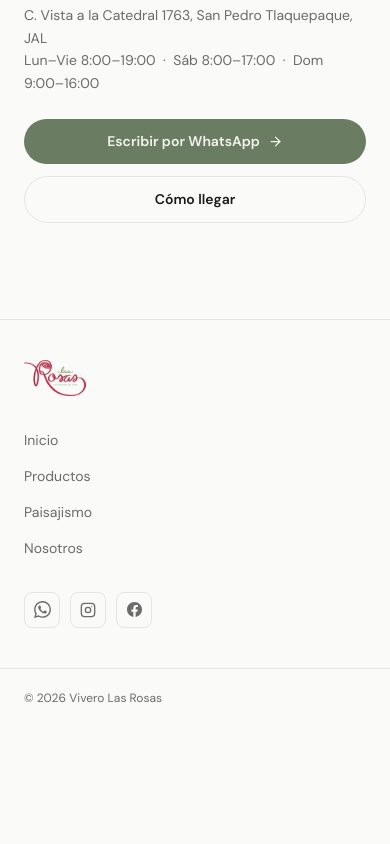
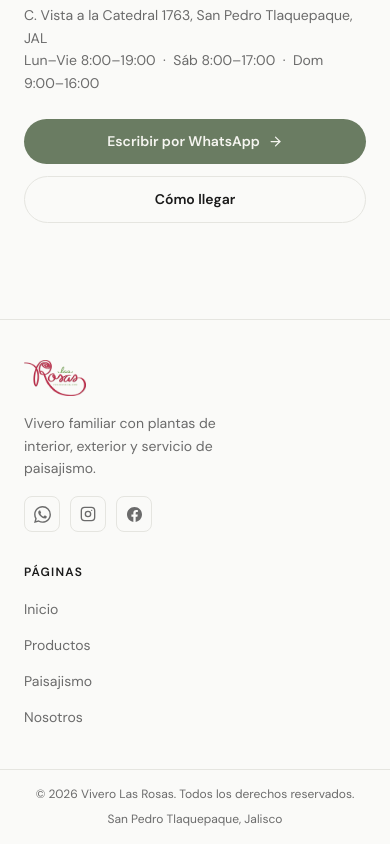
Before and after one commit to HubbleWebStudio/vivero-las-rosas, a Next.js app: page / in a window 390 px wide. Shown: the part 8039-8883 px from the top of the page. Before the commit the page ends 8764 px from the top, so only its background shows below. Built offline with nearby package versions, Linux system fonts and the light colour scheme; a web font is replaced by a local one.

Commit message:
fix(mobile+desktop): texto hero visible, footer unificado con logo real y redes

```diff
--- a/src/components/features/Hero.tsx
+++ b/src/components/features/Hero.tsx
@@ -37,8 +37,8 @@ export default function Hero() {
         >
           <motion.h1
             initial={{ opacity: 0, y: 28 }}
-            animate={isInView ? { opacity: 1, y: 0 } : {}}
-            transition={{ duration: 0.7, ease: 'easeOut' }}
+            animate={{ opacity: 1, y: 0 }}
+            transition={{ duration: 0.7, ease: 'easeOut', delay: 0.1 }}
             className="font-body font-bold text-white"
             style={{ fontSize: 'clamp(2.2rem, 8vw, 3rem)', lineHeight: 1.1 }}
           >
@@ -48,8 +48,8 @@ export default function Hero() {
           </motion.h1>
           <motion.p
             initial={{ opacity: 0, y: 20 }}
-            animate={isInView ? { opacity: 1, y: 0 } : {}}
-            transition={{ duration: 0.7, ease: 'easeOut', delay: 0.15 }}
+            animate={{ opacity: 1, y: 0 }}
+            transition={{ duration: 0.7, ease: 'easeOut', delay: 0.25 }}
             className="mt-4 text-white/80 leading-relaxed"
             style={{ fontSize: '0.95rem', maxWidth: '34ch' }}
           >
@@ -58,8 +58,8 @@ export default function Hero() {
           </motion.p>
           <motion.div
             initial={{ opacity: 0, y: 16 }}
-            animate={isInView ? { opacity: 1, y: 0 } : {}}
-            transition={{ duration: 0.6, ease: 'easeOut', delay: 0.3 }}
+            animate={{ opacity: 1, y: 0 }}
+            transition={{ duration: 0.6, ease: 'easeOut', delay: 0.4 }}
             className="mt-6 flex flex-wrap items-center gap-3"
           >
             <motion.a
--- a/src/components/shared/Footer.tsx
+++ b/src/components/shared/Footer.tsx
@@ -1,4 +1,3 @@
-import { Leaf } from 'lucide-react'
 import Image from 'next/image'
 
 const pages = [
@@ -34,30 +33,14 @@ function IconFacebook() {
   )
 }
 
-const servicios = [
-  'Paisajismo Comercial',
-  'Colección Privada',
-  'Mantenimiento',
-  'Macetería Premium',
-  'Asesoría Inmobiliaria',
-]
-
-const nosotros = [
-  'Nuestros Viveros',
-  'Proyectos Vivos',
-  'Certificaciones',
-  'Manifiesto Verde',
-]
-
 export default function Footer() {
   return (
     <footer className="bg-bg border-t border-border">
+      <div className="container-hubble py-10 md:py-14">
+        <div className="flex flex-col md:flex-row md:items-start md:justify-between gap-8">
 
-      {/* ── Versión MÓVIL — simplificada ── */}
-      <div className="md:hidden">
-        <div className="container-hubble py-10 flex flex-col gap-8">
-
-          {/* Logo */}
+          {/* Izquierda — Logo + descripción */}
+          <div className="flex flex-col gap-4">
             <div className="relative h-9 w-32">
               <Image
                 src="/imagenes/home/logo.png"
@@ -67,18 +50,9 @@ export default function Footer() {
                 sizes="128px"
               />
             </div>
-
-          {/* Páginas reales */}
-          <ul className="flex flex-col gap-3">
-            {pages.map((p) => (
-              <li key={p.href}>
-                <a href={p.href} className="text-small text-text-secondary hover:text-brand-primary transition-colors">
-                  {p.label}
-                </a>
-              </li>
-            ))}
-          </ul>
-
+            <p className="text-small text-text-secondary leading-relaxed max-w-[200px]">
+              Vivero familiar con plantas de interior, exterior y servicio de paisajismo.
+            </p>
             {/* Redes sociales */}
             <div className="flex items-center gap-2.5">
               <a href="https://wa.me/523310000000" target="_blank" rel="noopener noreferrer" aria-label="WhatsApp"
@@ -96,118 +70,20 @@ export default function Footer() {
             </div>
           </div>
 
-        {/* Bottom bar móvil */}
-        <div className="border-t border-border">
-          <div className="container-hubble py-4">
-            <span className="text-label text-text-secondary">
-              © {new Date().getFullYear()} Vivero Las Rosas
-            </span>
-          </div>
-        </div>
-      </div>
-
-      {/* ── Versión DESKTOP — original intacta ── */}
-      <div className="hidden md:block">
-      {/* Columnas principales */}
-      <div className="container-hubble py-16">
-        <div className="grid grid-cols-1 sm:grid-cols-2 lg:grid-cols-4 gap-10">
-
-          {/* Col 1 — Logo + descripción */}
-          <div className="flex flex-col gap-4">
-            <div className="flex items-center gap-2">
-              <div className="w-8 h-8 rounded-btn bg-brand-primary flex items-center justify-center shrink-0">
-                <Leaf size={15} className="text-text-on-dark" />
-              </div>
-              <span className="font-heading font-bold text-text-primary">
-                Vivero Las Rosas
-              </span>
-            </div>
-            <p className="text-small text-text-secondary leading-relaxed max-w-[200px]">
-              {/* TODO: Reemplazar con contenido real */}
-              Inventario botánico de alto desempeño y paisajismo para marcas que
-              no aceptan mediocridad.
-            </p>
-          </div>
-
-          {/* Col 2 — Servicios */}
+          {/* Derecha — Páginas */}
           <div className="flex flex-col gap-4">
             <span className="text-label font-semibold text-text-primary tracking-widest uppercase">
-              Servicios
+              Páginas
             </span>
-            <ul className="flex flex-col gap-2.5">
-              {servicios.map((s) => (
-                <li key={s}>
-                  <a
-                    href="#"
-                    className="text-small text-text-secondary hover:text-brand-primary transition-colors"
-                  >
-                    {s}
+            <ul className="flex flex-col gap-3">
+              {pages.map((p) => (
+                <li key={p.href}>
+                  <a href={p.href} className="text-small text-text-secondary hover:text-brand-primary transition-colors">
+                    {p.label}
                   </a>
                 </li>
               ))}
             </ul>
-          </div>
-
-          {/* Col 3 — Nosotros */}
-          <div className="flex flex-col gap-4">
-            <span className="text-label font-semibold text-text-primary tracking-widest uppercase">
-              Nosotros
-            </span>
-            <ul className="flex flex-col gap-2.5">
-              {nosotros.map((n) => (
-                <li key={n}>
-                  <a
-                    href="#"
-                    className="text-small text-text-secondary hover:text-brand-primary transition-colors"
-                  >
-                    {n}
-                  </a>
-                </li>
-              ))}
-            </ul>
-          </div>
-
-          {/* Col 4 — Contacto + redes */}
-          <div className="flex flex-col gap-4">
-            <span className="text-label font-semibold text-text-primary tracking-widest uppercase">
-              Contacto
-            </span>
-            <div className="flex flex-col gap-2 text-small text-text-secondary">
-              {/* TODO: Reemplazar con datos reales */}
-              <a
-                href="mailto:hola@viverolasrosas.com"
-                className="hover:text-brand-primary transition-colors"
-              >
-                hola@viverolasrosas.com
-              </a>
-              <span>Av. Botánica 111</span>
-              <span>Guadalajara, JAL 45000</span>
-            </div>
-            {/* Redes sociales */}
-            <div className="flex items-center gap-3 mt-1">
-              <a
-                href="https://x.com"
-                target="_blank"
-                rel="noopener noreferrer"
-                className="w-8 h-8 flex items-center justify-center rounded-btn border border-border text-text-secondary hover:border-brand-primary hover:text-brand-primary transition-colors text-small font-bold"
-                aria-label="X / Twitter"
-              >
-                𝕏
-              </a>
-              <a
-                href="https://instagram.com"
-                target="_blank"
-                rel="noopener noreferrer"
-                className="w-8 h-8 flex items-center justify-center rounded-btn border border-border text-text-secondary hover:border-brand-primary hover:text-brand-primary transition-colors"
-                aria-label="Instagram"
-              >
-                <svg width="14" height="14" viewBox="0 0 24 24" fill="none" stroke="currentColor" strokeWidth="2" strokeLinecap="round" strokeLinejoin="round">
-                  <rect x="2" y="2" width="20" height="20" rx="5" ry="5"/>
-                  <circle cx="12" cy="12" r="4"/>
-                  <circle cx="17.5" cy="6.5" r="1" fill="currentColor" stroke="none"/>
-                </svg>
-              </a>
-            </div>
           </div>
 
         </div>
@@ -215,19 +91,15 @@ export default function Footer() {
 
       {/* Bottom bar */}
       <div className="border-t border-border">
-        <div className="container-hubble py-5 flex flex-col sm:flex-row items-center justify-between gap-3">
+        <div className="container-hubble py-4 flex flex-col sm:flex-row items-center justify-between gap-2">
           <span className="text-label text-text-secondary">
             © {new Date().getFullYear()} Vivero Las Rosas. Todos los derechos reservados.
           </span>
-          <div className="flex items-center gap-4 text-label text-text-secondary">
-            <a href="#" className="hover:text-brand-primary transition-colors">Cuidados</a>
-            <a href="#" className="hover:text-brand-primary transition-colors">Garantía Botánica</a>
-            <a href="#" className="hover:text-brand-primary transition-colors">Políticas</a>
+          <span className="text-label text-text-secondary">
+            San Pedro Tlaquepaque, Jalisco
+          </span>
         </div>
       </div>
-      </div>
-      </div>{/* fin desktop */}
-
     </footer>
   )
 }
```
Lines whose indentation alone changed are shown as unchanged.
